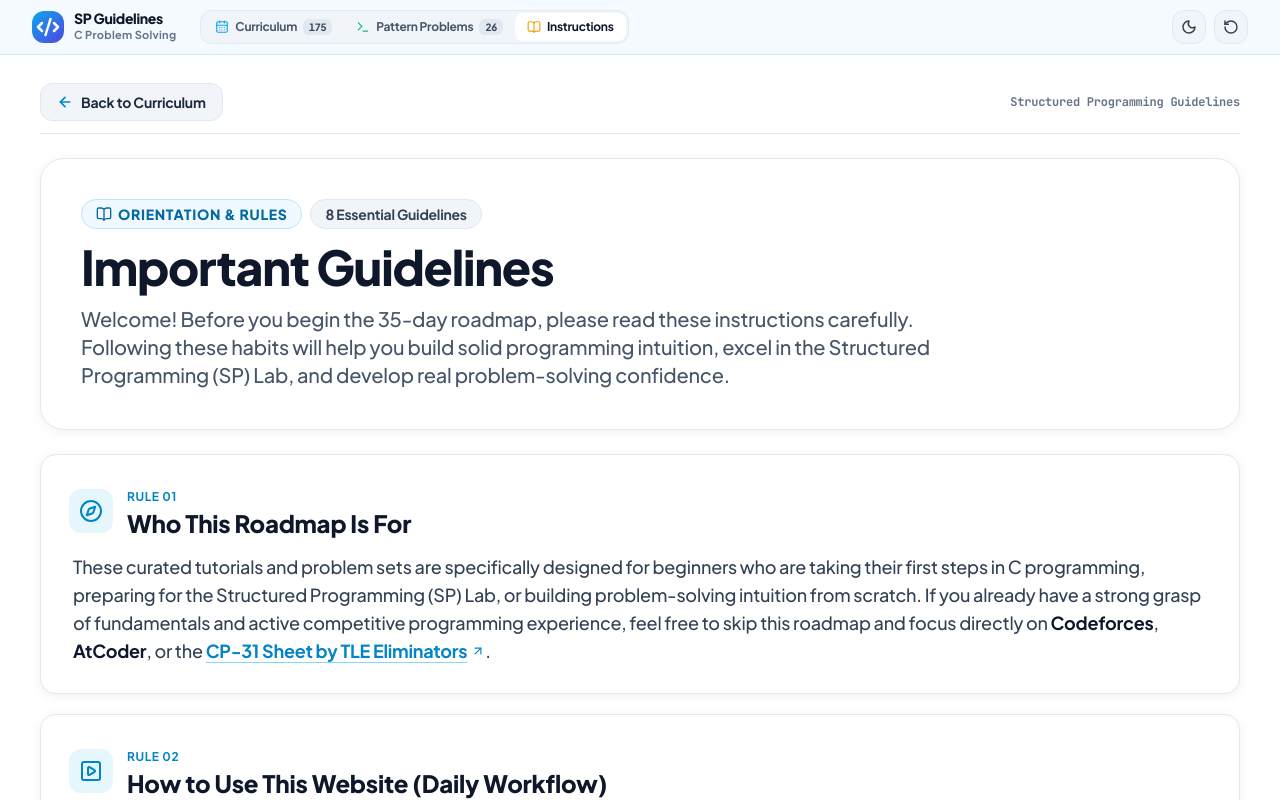
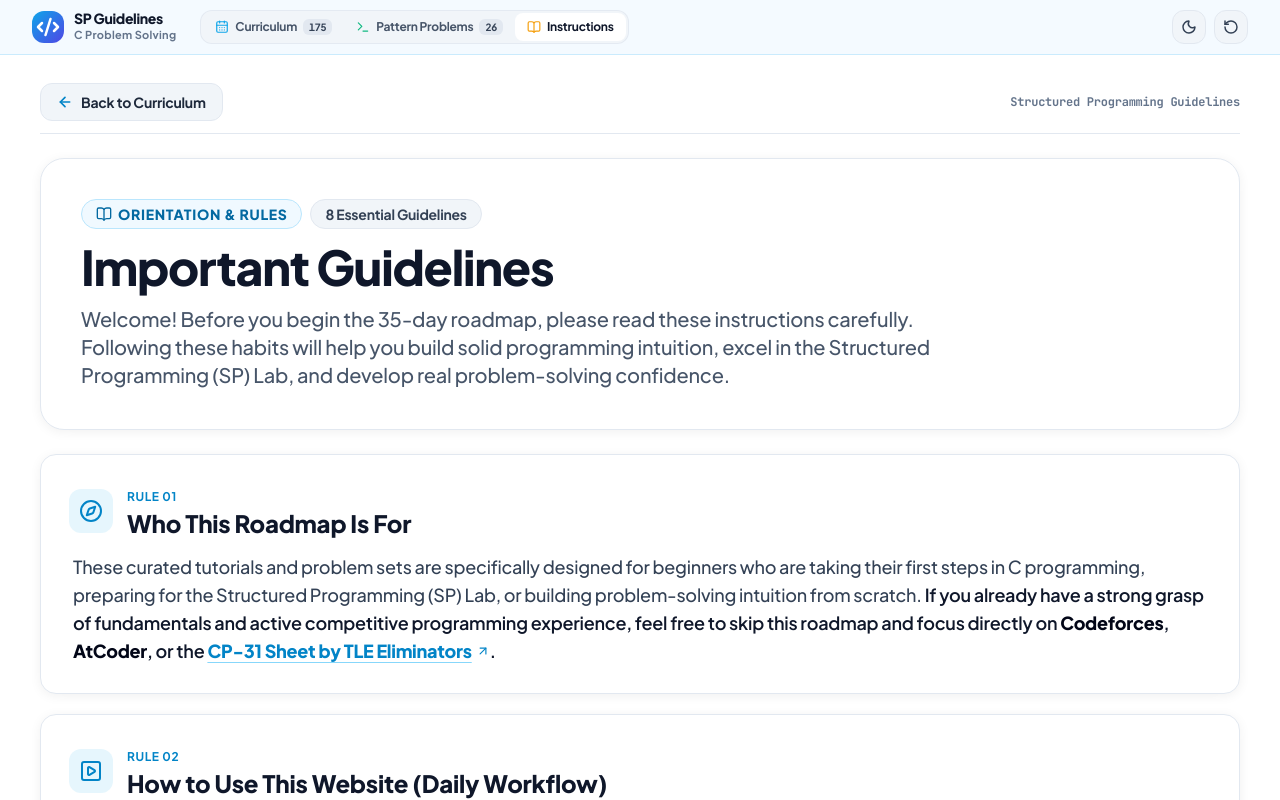
Before and after one commit to reza-05/sp_guidelines, a React (Vite) app: page / in a window 1280 px wide. Both pictures are taken after a click on the button "Read Guidelines". Shown: the top 800 px of the page. Built offline with nearby package versions, Linux system fonts and the light colour scheme.

Commit message:
style(instructions): highlight advanced CP skip guidance in Rule 01 with semibold font

```diff
--- a/src/components/Instructions.tsx
+++ b/src/components/Instructions.tsx
@@ -72,17 +72,22 @@ export const Instructions: React.FC<InstructionsProps> = ({ onNavigateToCurricul
             </div>
           </div>
           <p className="text-base sm:text-lg text-slate-700 dark:text-slate-300 font-medium leading-relaxed pl-1">
-            These curated tutorials and problem sets are specifically designed for beginners who are taking their first steps in C programming, preparing for the Structured Programming (SP) Lab, or building problem-solving intuition from scratch. If you already have a strong grasp of fundamentals and active competitive programming experience, feel free to skip this roadmap and focus directly on <span className="font-bold text-slate-900 dark:text-white">Codeforces</span>, <span className="font-bold text-slate-900 dark:text-white">AtCoder</span>, or the{' '}
+            These curated tutorials and problem sets are specifically designed for beginners who are taking their first steps in C programming, preparing for the Structured Programming (SP) Lab, or building problem-solving intuition from scratch.{' '}
+            <span className="font-semibold text-slate-900 dark:text-slate-100">
+              If you already have a strong grasp of fundamentals and active competitive programming experience, feel free to skip this roadmap and focus directly on{' '}
+              <span className="font-extrabold text-slate-950 dark:text-white">Codeforces</span>,{' '}
+              <span className="font-extrabold text-slate-950 dark:text-white">AtCoder</span>, or the{' '}
               <a
                 href="https://www.tle-eliminators.com/cp-sheet"
                 target="_blank"
                 rel="noopener noreferrer"
-              className="font-bold text-sky-600 dark:text-sky-400 hover:text-sky-700 dark:hover:text-sky-300 underline decoration-sky-400/60 underline-offset-4 hover:decoration-sky-600 transition-colors inline-flex items-center gap-1"
+                className="font-extrabold text-sky-600 dark:text-sky-400 hover:text-sky-700 dark:hover:text-sky-300 underline decoration-sky-400/60 underline-offset-4 hover:decoration-sky-600 transition-colors inline-flex items-center gap-1"
               >
                 <span>CP-31 Sheet by TLE Eliminators</span>
                 <ArrowRight className="w-3.5 h-3.5 inline -rotate-45" />
               </a>
               .
+            </span>
           </p>
         </section>
 
```
Lines whose indentation alone changed are shown as unchanged.
